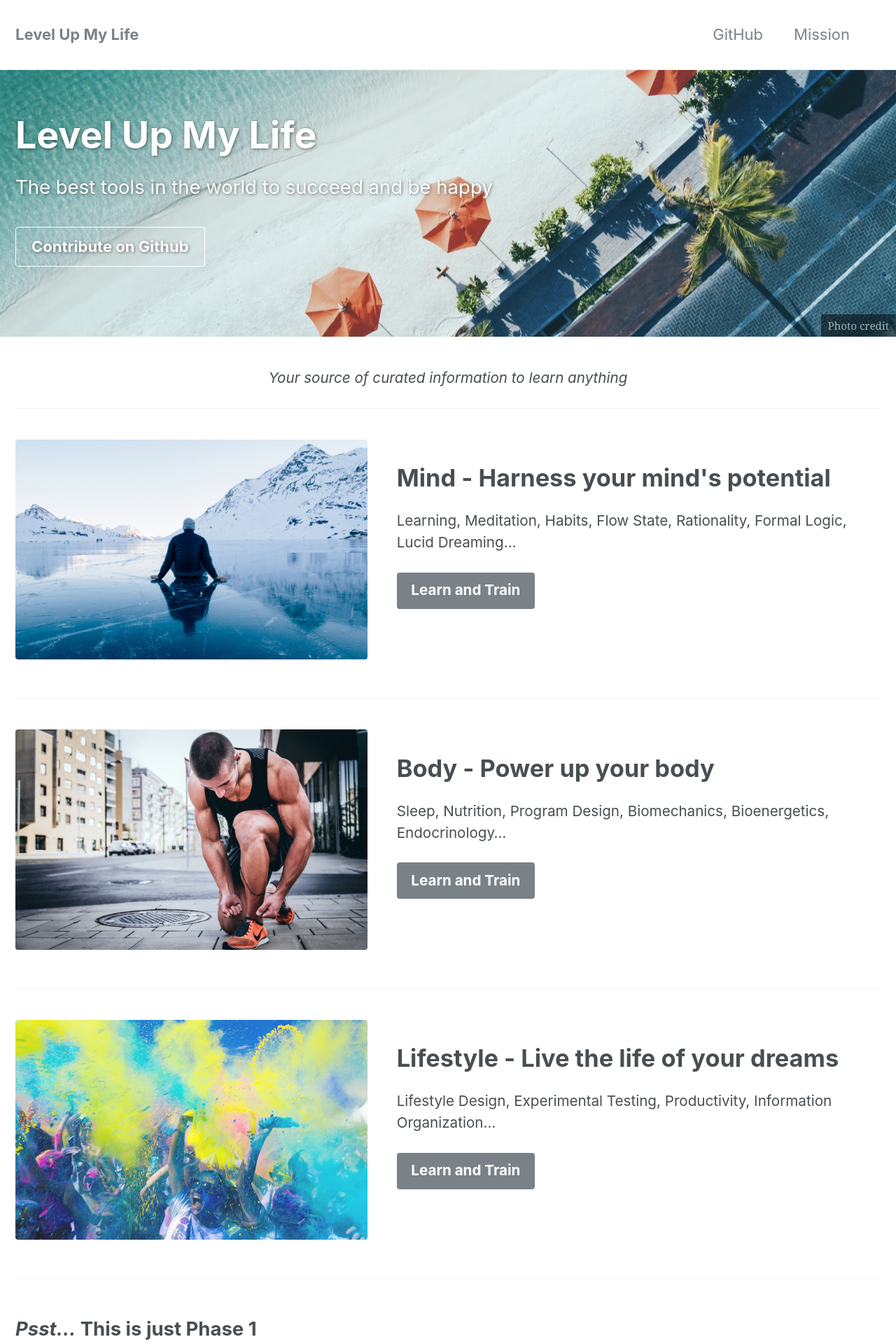
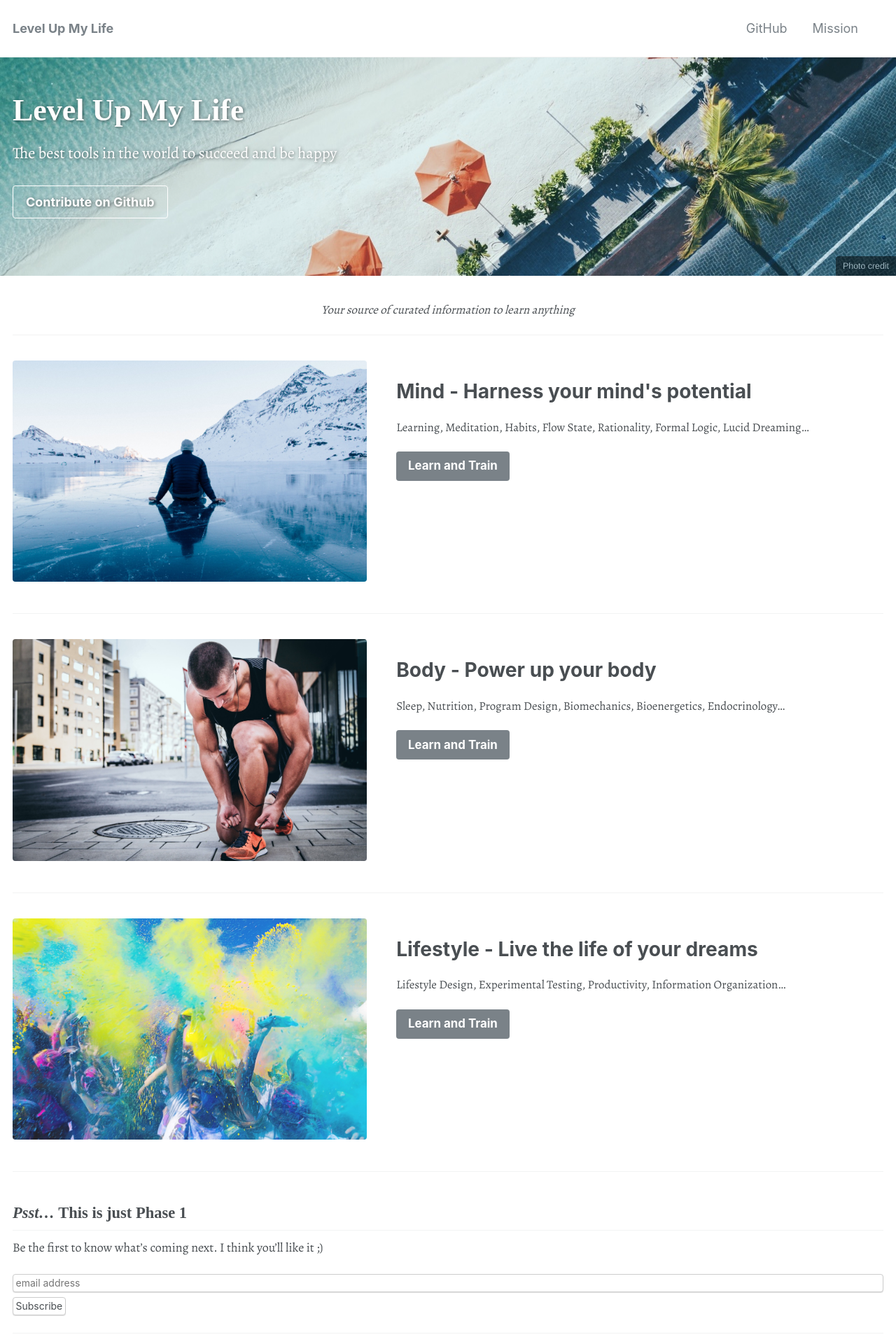
Before and after one commit to shanemileham/levelupmylife, a Jekyll site: the page built from index.md, in a window 1280 px wide. Shown: the top 1920 px of the page at 70% size. Built offline with Jekyll 4.4.1, drawn with Linux system fonts in a browser that asks for light colours; some web fonts are replaced; the list of posts is cut into pages by our own code; comment, search, counter and statistics services are not loaded.

Commit message:
Changed font sizing and updating style

```diff
--- a/_includes/head/custom.html
+++ b/_includes/head/custom.html
@@ -2,6 +2,9 @@
 
 {% include analytics.html %}
 
+<!-- add custom fonts -->
+<link href="https://fonts.googleapis.com/css?family=Alegreya|Barlow+Semi+Condensed|PT+Sans+Narrow|Spectral+SC" rel="stylesheet">
+
 <!-- insert favicons. use http://realfavicongenerator.net/ -->
 
 <!-- end custom head snippets -->
--- a/_sass/minimal-mistakes/_page.scss
+++ b/_sass/minimal-mistakes/_page.scss
@@ -24,12 +24,14 @@
 
   @include breakpoint($large) {
     float: right;
-    width: calc(100% - #{$right-sidebar-width-narrow});
+    // width: calc(100% - #{$right-sidebar-width-narrow});
+    width: calc(100% - 100px);
     padding-right: $right-sidebar-width-narrow;
   }
 
   @include breakpoint($x-large) {
-    width: calc(100% - #{$right-sidebar-width});
+    // width: calc(100% - #{$right-sidebar-width});
+    width: calc(100% - 100px);
     padding-right: $right-sidebar-width;
   }
 
--- a/_sass/minimal-mistakes/_reset.scss
+++ b/_sass/minimal-mistakes/_reset.scss
@@ -8,18 +8,18 @@ html {
   /* apply a natural box layout model to all elements */
   box-sizing: border-box;
   background-color: $background-color;
-  font-size: 16px;
+  font-size: 14px;
 
   @include breakpoint($medium) {
+    font-size: 16px;
+  }
+
+  @include breakpoint($large) {
     font-size: 18px;
   }
 
-  @include breakpoint($large) {
-    font-size: 20px;
-  }
-
   @include breakpoint($x-large) {
-    font-size: 22px;
+    font-size: 18px;
   }
 
   -webkit-text-size-adjust: 100%;
--- a/_sass/minimal-mistakes/_variables.scss
+++ b/_sass/minimal-mistakes/_variables.scss
@@ -20,6 +20,8 @@ $monospace                  : Monaco, Consolas, "Lucida Console", monospace !def
 /* sans serif typefaces */
 $sans-serif-narrow          : $sans-serif !default;
 $helvetica                  : Helvetica, "Helvetica Neue", Arial, sans-serif !default;
+$pt-sans-narrow             : 'PT Sans Narrow', sans-serif !default;
+$barlow-semi-condensed      : 'Barlow Semi Condensed', sans-serif !default;
 
 /* serif typefaces */
 $georgia                    : Georgia, serif !default;
@@ -27,10 +29,12 @@ $times                      : Times, serif !default;
 $bodoni                     : "Bodoni MT", serif !default;
 $calisto                    : "Calisto MT", serif !default;
 $garamond                   : Garamond, serif !default;
+$spectral-sc                : 'Spectral SC', serif !default;
+$alegreye                   : 'Alegreya', serif !default;
 
-$global-font-family         : $sans-serif !default;
-$header-font-family         : $sans-serif !default;
-$caption-font-family        : $serif !default;
+$global-font-family         : $alegreye !default;
+$header-font-family         : $spectral-sc !default;
+$caption-font-family        : $helvetica !default;
 
 /* type scale */
 $type-size-1                : 2.441em !default;  // ~39.056px
```
